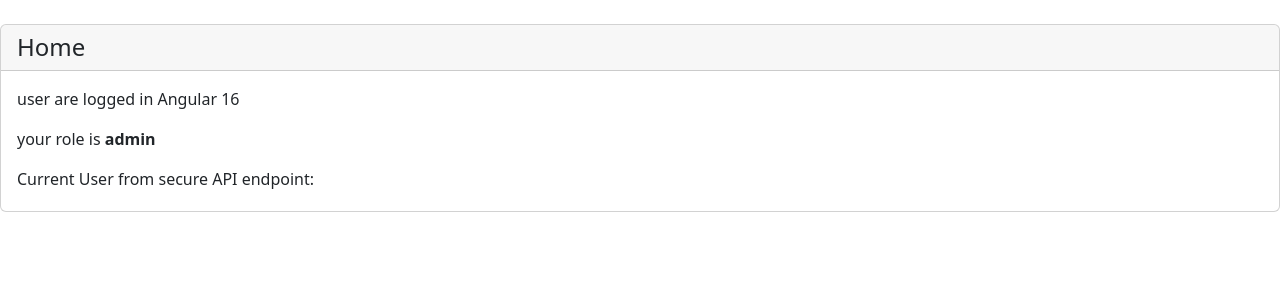
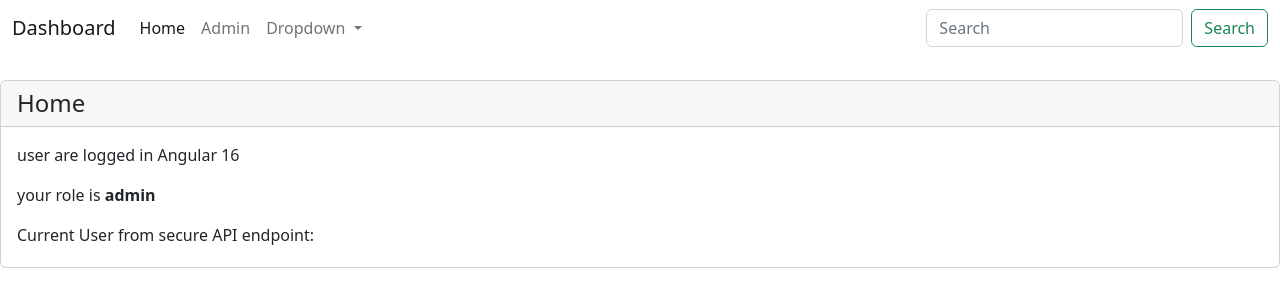
Before and after one commit to yogendrajadhav/RoleBasedAuth, an Angular app in the folder AngularClient/: page / in a window 1280 px wide. Shown: the top 306 px of the page. Built offline with nearby package versions, Linux system fonts and the light colour scheme; no server answers; sample sign-in values are in the browser's storage.

Commit message:
navbar created

```diff
--- a/AngularClient/src/app/app.component.html
+++ b/AngularClient/src/app/app.component.html
@@ -1 +1,37 @@
+<nav class="navbar navbar-expand-lg bg-body-tertiary">
+  <div class="container-fluid">
+    <a class="navbar-brand" href="#">Dashboard</a>
+    <button class="navbar-toggler" type="button" data-bs-toggle="collapse" data-bs-target="#navbarSupportedContent" aria-controls="navbarSupportedContent" aria-expanded="false" aria-label="Toggle navigation">
+      <span class="navbar-toggler-icon"></span>
+    </button>
+    <div class="collapse navbar-collapse" id="navbarSupportedContent">
+      <ul class="navbar-nav me-auto mb-2 mb-lg-0">
+        <li class="nav-item">
+          <a class="nav-link active" aria-current="page" [routerLink]="['/home']">Home</a>
+        </li>
+        <li class="nav-item">
+          <a class="nav-link" [routerLink]="['/admin']">Admin</a>
+        </li>
+        <li class="nav-item dropdown">
+          <a class="nav-link dropdown-toggle" href="#" role="button" data-bs-toggle="dropdown" aria-expanded="false">
+            Dropdown
+          </a>
+          <ul class="dropdown-menu">
+            <li><a class="dropdown-item" href="#">Action</a></li>
+            <li><a class="dropdown-item" href="#">Another action</a></li>
+            <li><hr class="dropdown-divider"></li>
+            <li><a class="dropdown-item" href="#">Something else here</a></li>
+          </ul>
+        </li>
+
+      </ul>
+
+      <form class="d-flex" role="search">
+        <input class="form-control me-2" type="search" placeholder="Search" aria-label="Search"/>
+        <button class="btn btn-outline-success" type="submit">Search</button>
+      </form>
+
+    </div>
+  </div>
+</nav>
 <router-outlet />
```
